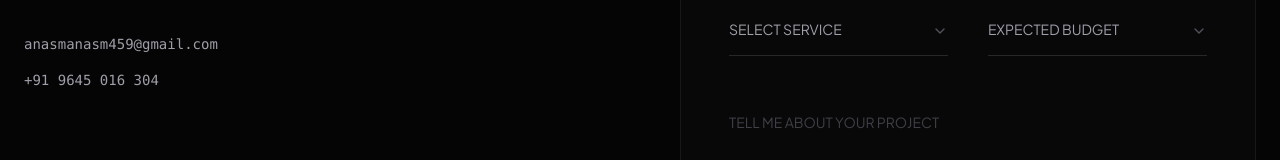
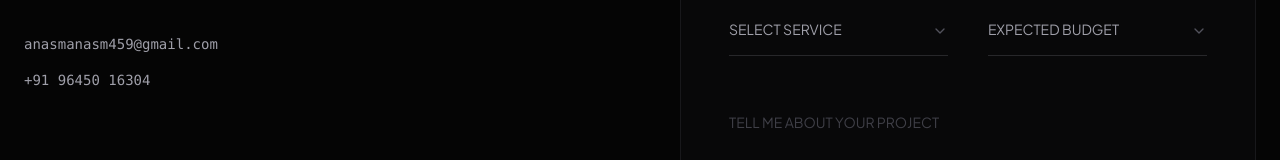
Before and after one commit to muhammedanasm/portfolio-anas, a Next.js app: page / in a window 1280 px wide. Shown: the part 5830-5990 px from the top of the page. Built offline with nearby package versions, Linux system fonts and the light colour scheme.

Commit message:
phonenumber

```diff
--- a/components/home/Contact.tsx
+++ b/components/home/Contact.tsx
@@ -344,7 +344,7 @@ const Contact = () => {
               href="tel:+919645016304"
               className="text-sm text-zinc-400 font-mono block hover:text-white transition-colors duration-300"
             >
-              +91 9645 016 304
+              +91 96450 16304
             </a>
           </div>
         </div>
--- a/components/layout/Footer.tsx
+++ b/components/layout/Footer.tsx
@@ -50,7 +50,7 @@ const Footer = () => {
             </a>
 
             <a
-              href="https://wa.me/919645016304"
+              href="https://wa.me/+919645016304"
               target="_blank"
               className="group flex items-center gap-2 text-zinc-500 hover:text-white transition-all duration-300"
             >
--- a/components/layout/Navbar.tsx
+++ b/components/layout/Navbar.tsx
@@ -60,7 +60,7 @@ const Navbar = () => {
 
       {/* BUTTON */}
       <a
-        href="tel:9645016304"
+        href="tel:+919645016304"
         className="relative group overflow-hidden px-8 py-3 rounded-full border border-white/20 text-[12px] font-bold uppercase tracking-tight text-white transition-all duration-500 cursor-pointer"
       >
         {/* 1. Shine Sweep Effect */}
```
